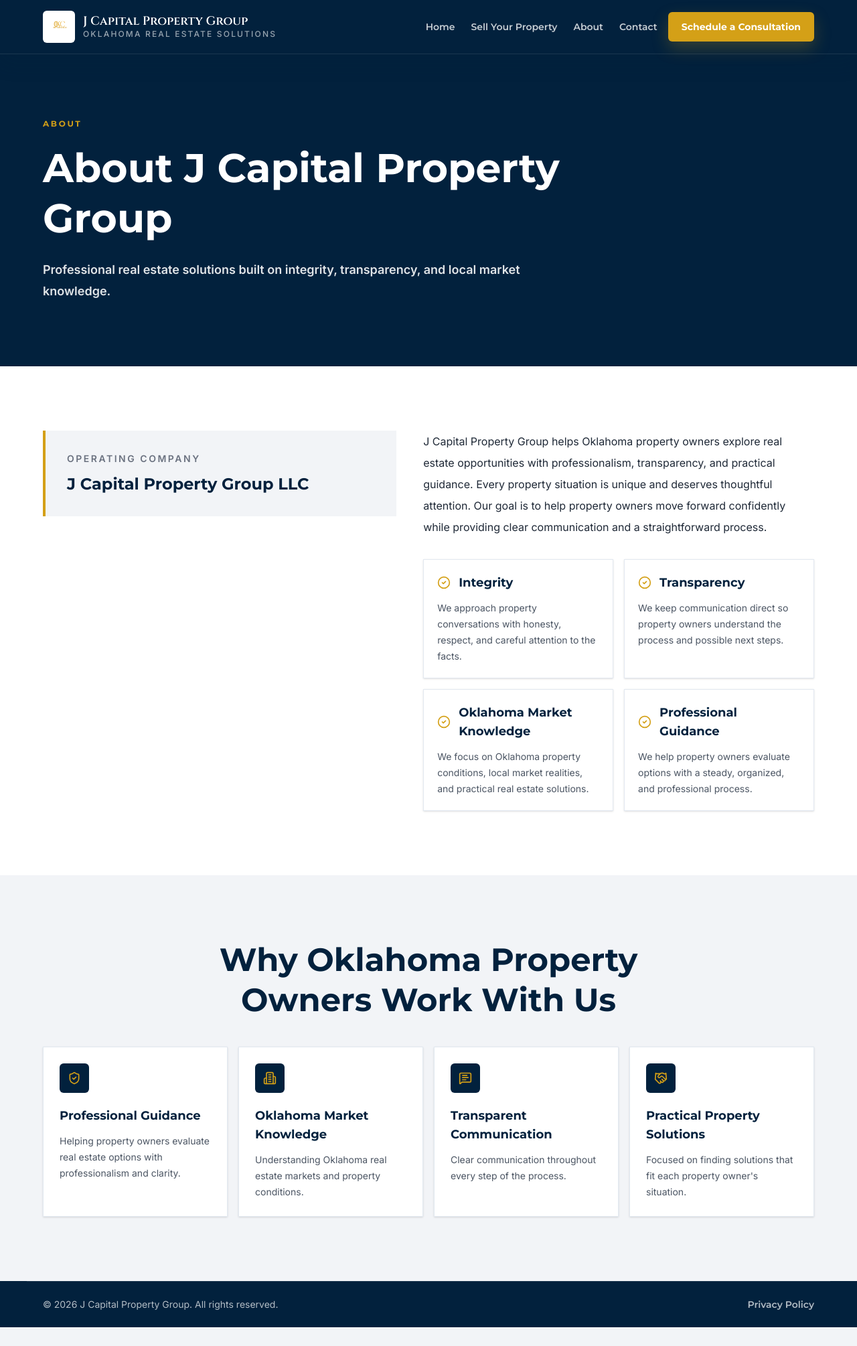
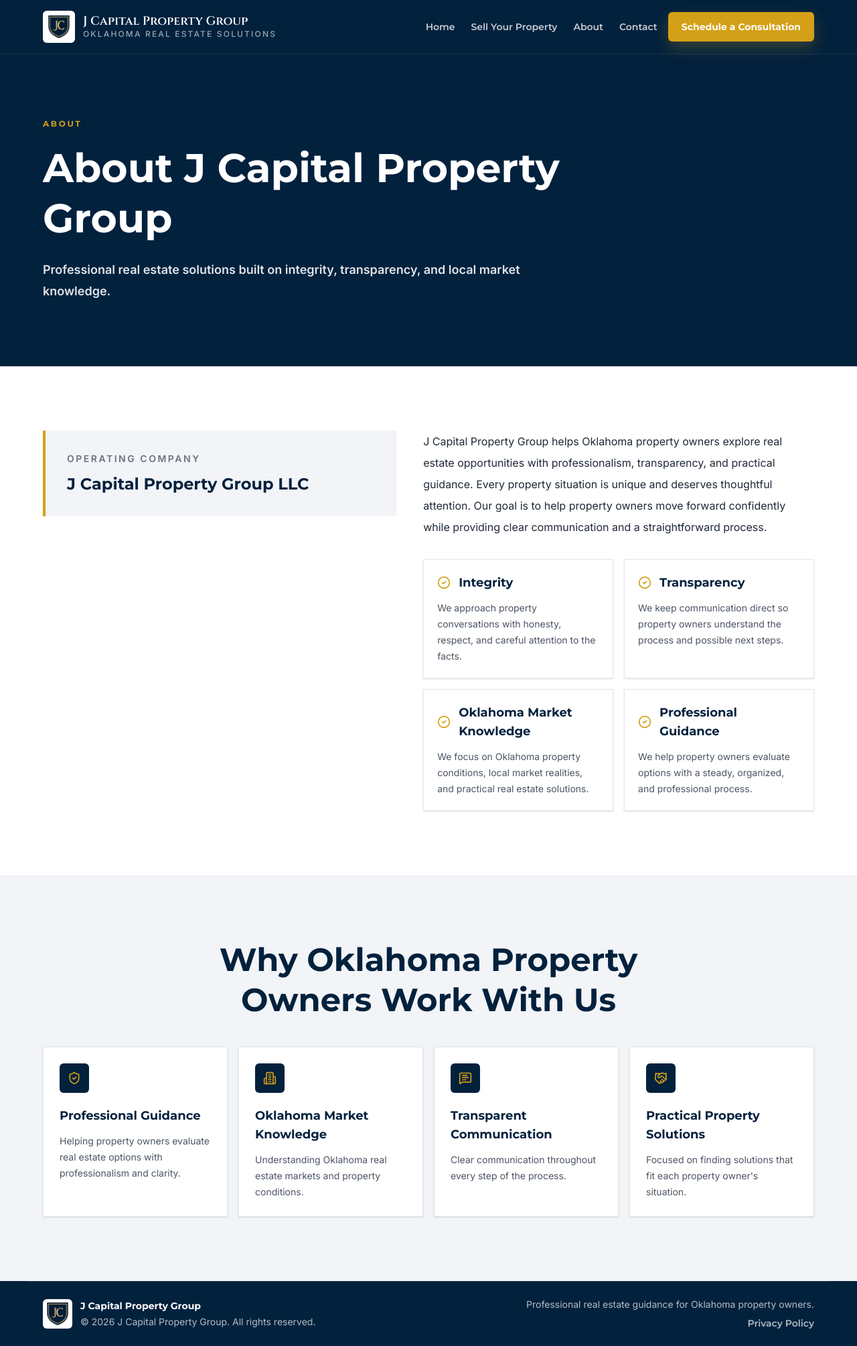
Before and after one commit to Jimbol2023/okc-ai-system, a Next.js app: page /about in a window 1280 px wide. Shown: the whole page at 67% size. Before the commit the page ends 1982 px from the top, so only its background shows below. Built offline with nearby package versions, Linux system fonts and the light colour scheme; no server answers.

Commit message:
Implement JC Shield logo sitewide

```diff
--- a/app/(dashboard)/dashboard/layout.tsx
+++ b/app/(dashboard)/dashboard/layout.tsx
@@ -1,4 +1,5 @@
 import type { Route } from "next";
+import Image from "next/image";
 import Link from "next/link";
 import { BarChart3, Building2, ClipboardCheck, HousePlus, LayoutGrid, Lock, Search, Shield, Upload, Users } from "lucide-react";
 
@@ -30,8 +31,20 @@ export default async function DashboardLayout({
       <div className="dashboard-container-shell py-3 md:py-5">
         <div className="grid gap-3 xl:grid-cols-[260px_minmax(0,1fr)]">
           <aside className="rounded-2xl border border-border bg-primary p-4 text-white md:min-h-[calc(100vh-2.5rem)] md:p-5">
-            <Link href="/" className="inline-flex items-center gap-2 text-sm font-semibold tracking-[0.18em] text-white/70 uppercase">
-              {brandConfig.companyDisplayName}
+            <Link href="/" className="inline-flex items-center gap-3">
+              <span className="relative flex h-11 w-11 shrink-0 items-center justify-center overflow-hidden rounded-md border border-white/15 bg-white">
+                <Image
+                  src={brandConfig.logoPath}
+                  alt={brandConfig.logoAlt}
+                  fill
+                  sizes="44px"
+                  className="object-contain p-1"
+                  priority
+                />
+              </span>
+              <span className="text-sm font-semibold uppercase tracking-[0.18em] text-white/70">
+                {brandConfig.companyDisplayName}
+              </span>
             </Link>
             <div className="mt-4 rounded-2xl border border-white/10 bg-white/5 px-4 py-3 text-sm text-white/72">
               <p className="font-semibold text-white">Signed in</p>
--- a/app/layout.tsx
+++ b/app/layout.tsx
@@ -27,7 +27,11 @@ export const metadata: Metadata = {
     template: `%s | ${brandConfig.appName}`
   },
   description: brandConfig.appDescription,
-  metadataBase: new URL(getAppUrl())
+  metadataBase: new URL(getAppUrl()),
+  icons: {
+    icon: brandConfig.logoPath,
+    apple: brandConfig.logoPath
+  }
 };
 
 export default function RootLayout({
--- a/app/login/page.tsx
+++ b/app/login/page.tsx
@@ -1,4 +1,5 @@
 import { redirect } from "next/navigation";
+import Image from "next/image";
 
 import { LoginForm } from "@/components/auth/login-form";
 import { getAuthenticatedAdmin } from "@/lib/auth";
@@ -16,7 +17,19 @@ export default async function LoginPage() {
       <div className="container-shell flex min-h-screen items-center justify-center py-12">
         <div className="grid w-full max-w-5xl gap-8 lg:grid-cols-[1.1fr_0.9fr]">
           <section className="rounded-[1.75rem] border border-border bg-primary px-6 py-8 text-white md:px-8 md:py-10">
-            <p className="text-sm font-semibold uppercase tracking-[0.2em] text-white/70">{brandConfig.companyDisplayName}</p>
+            <div className="flex items-center gap-3">
+              <span className="relative flex h-14 w-14 shrink-0 items-center justify-center overflow-hidden rounded-md border border-white/15 bg-white">
+                <Image
+                  src={brandConfig.logoPath}
+                  alt={brandConfig.logoAlt}
+                  fill
+                  sizes="56px"
+                  className="object-contain p-1.5"
+                  priority
+                />
+              </span>
+              <p className="text-sm font-semibold uppercase tracking-[0.2em] text-white/70">{brandConfig.companyDisplayName}</p>
+            </div>
             <h2 className="mt-4 text-4xl font-semibold">Secure dashboard access for internal operations.</h2>
             <p className="mt-4 max-w-xl text-sm leading-7 text-white/75 md:text-base">
               This sign-in protects lead data, imports, scoring workflows, and admin-only automation tools while the platform
--- a/components/layout/navbar.tsx
+++ b/components/layout/navbar.tsx
@@ -6,9 +6,9 @@ import { brandConfig } from "@/lib/brand-config";
 
 const navLinks = [
   { href: "/" as Route, label: "Home" },
-  { href: "/sell-your-house" as Route, label: "Sell Your House" },
-  { href: "/contact" as Route, label: "Contact" },
-  { href: "/dashboard" as Route, label: "Dashboard" }
+  { href: "/sell-your-house" as Route, label: "Sell Your Property" },
+  { href: "/about" as Route, label: "About" },
+  { href: "/contact" as Route, label: "Contact" }
 ];
 
 export function Navbar() {
@@ -17,10 +17,10 @@ export function Navbar() {
       <div className="container-shell flex min-h-20 items-center gap-3 py-3 md:min-h-24 md:gap-5 md:py-4">
         <Link href="/" className="mr-auto flex shrink-0 items-center">
           <Image
-            src="/images/okc-logo-final.png"
+            src={brandConfig.logoPath}
             alt={brandConfig.logoAlt}
-            width={320}
-            height={120}
+            width={96}
+            height={96}
             className="h-[55px] w-auto object-contain"
             sizes="55px"
             priority
@@ -35,16 +35,16 @@ export function Navbar() {
         </nav>
         <div className="flex shrink-0 items-center gap-2 sm:gap-3">
           <Link
-            href="tel:5807455374"
+            href={brandConfig.phoneHref}
             className="hidden rounded-full border border-border bg-white px-4 py-2 text-sm font-semibold text-primary transition hover:border-primary/40 hover:text-primary-strong xl:inline-flex"
           >
-            Call or Text: (580) 745-5374
+            Call {brandConfig.phone}
           </Link>
           <Link
-            href="/sell-your-house"
+            href="/contact"
             className="inline-flex min-h-11 items-center justify-center rounded-full bg-[#d89a42] px-4 py-2.5 text-sm font-bold text-[#102437] shadow-[0_10px_25px_rgba(216,154,66,0.22)] transition duration-200 hover:-translate-y-0.5 hover:bg-[#e5a64f] sm:px-5"
           >
-            See My Options
+            Schedule a Consultation
           </Link>
         </div>
       </div>
--- a/components/public/Footer.tsx
+++ b/components/public/Footer.tsx
@@ -1,15 +1,33 @@
 import Link from "next/link";
+import Image from "next/image";
 
 import { brandConfig } from "@/lib/brand-config";
 
 export function Footer() {
   return (
     <footer className="bg-[#02213D] text-white">
-      <div className="container-shell flex flex-col gap-3 border-t border-white/10 py-6 text-center text-sm text-white/70 md:flex-row md:items-center md:justify-between md:text-left">
-        <p>{brandConfig.copyrightText}</p>
-        <Link href="/privacy" className="font-heading font-semibold text-white/78 transition hover:text-white">
-          Privacy Policy
-        </Link>
+      <div className="container-shell flex flex-col gap-5 border-t border-white/10 py-6 text-sm text-white/70 md:flex-row md:items-center md:justify-between">
+        <div className="flex flex-col items-center gap-3 text-center md:flex-row md:text-left">
+          <span className="relative flex h-11 w-11 shrink-0 items-center justify-center overflow-hidden rounded-md border border-white/15 bg-white">
+            <Image
+              src={brandConfig.logoPath}
+              alt={brandConfig.logoAlt}
+              fill
+              sizes="44px"
+              className="object-contain p-1"
+            />
+          </span>
+          <div>
+            <p className="font-heading font-bold text-white">{brandConfig.companyDisplayName}</p>
+            <p className="mt-1">{brandConfig.copyrightText}</p>
+          </div>
+        </div>
+        <div className="flex flex-col items-center gap-2 text-center md:items-end md:text-right">
+          <p>Professional real estate guidance for Oklahoma property owners.</p>
+          <Link href="/privacy" className="font-heading font-semibold text-white/78 transition hover:text-white">
+            Privacy Policy
+          </Link>
+        </div>
       </div>
     </footer>
   );
--- a/lib/brand-config.ts
+++ b/lib/brand-config.ts
@@ -10,7 +10,7 @@ export const brandConfig = {
   appDescription: "Professional real estate solutions for Oklahoma property owners",
   logoAlt: "J Capital Property Group logo",
   // TODO: Replace this temporary local image with the approved JC Shield Logo v1.0 export.
-  logoPath: "/images/okc-logo-final.png",
+  logoPath: "/images/jc-shield-logo.png",
   colors: {
     deepNavy: "#02213D",
     goldAccent: "#D4A017",
```
Also changed, not shown: public/images/jc-shield-logo.png (added).
